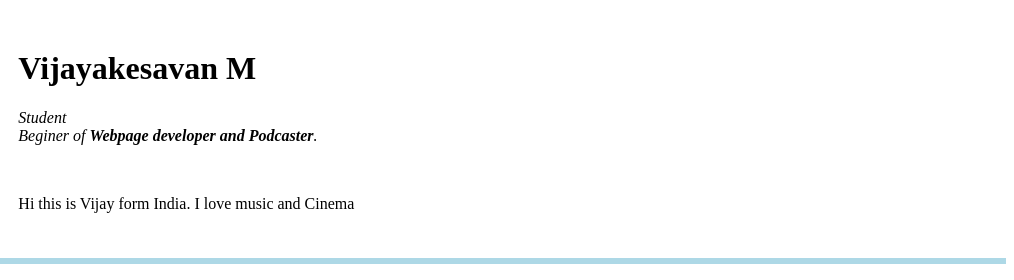
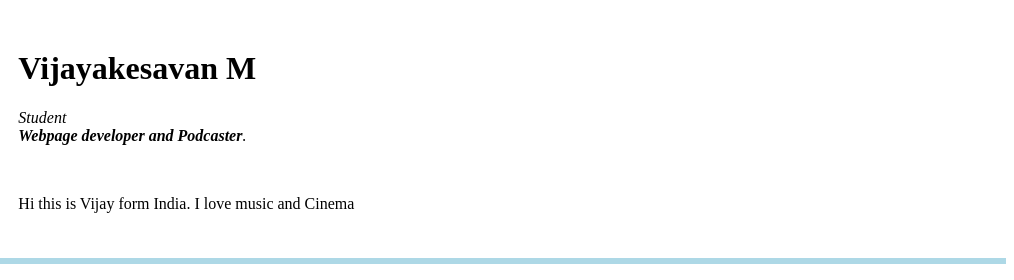
Before and after one commit to Vjk7/cv, a plain HTML site: page index.html in a window 1280 px wide. Shown: the top 280 px of the page, 266-1280 px from the left. Drawn offline with Linux system fonts and the light colour scheme.

Commit message:
removed beginer of

```diff
--- a/index.html
+++ b/index.html
@@ -12,7 +12,7 @@
       <td><img src="image\Dp_Vijay-modified.png" alt="" height="175px"></td>
       <td>
         <h1>Vijayakesavan M</h1>
-        <p><em>Student <br>Beginer of <strong>Webpage developer and Podcaster</strong>.</em></p>
+        <p><em>Student <br> <strong>Webpage developer and Podcaster</strong>.</em></p>
         <br>
         <p>Hi this is Vijay form India. I love music and Cinema
         </p>
```
